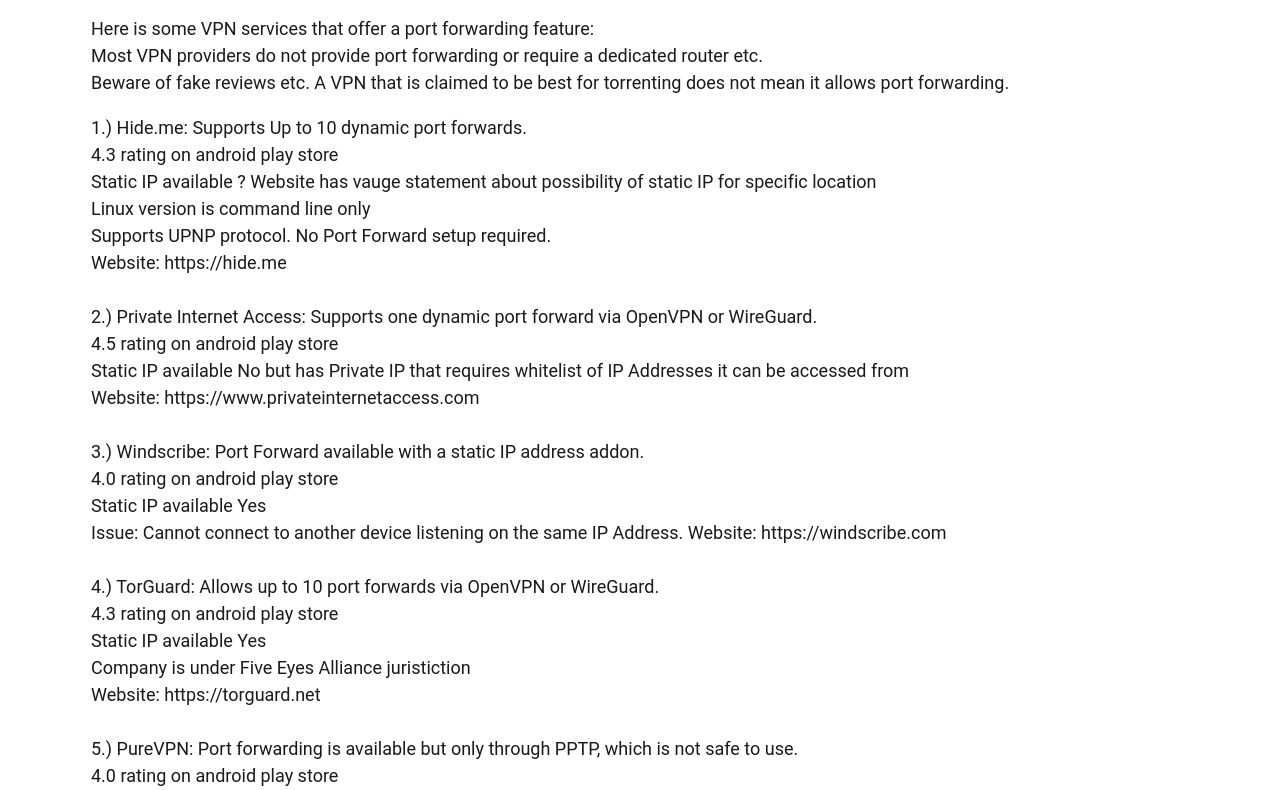
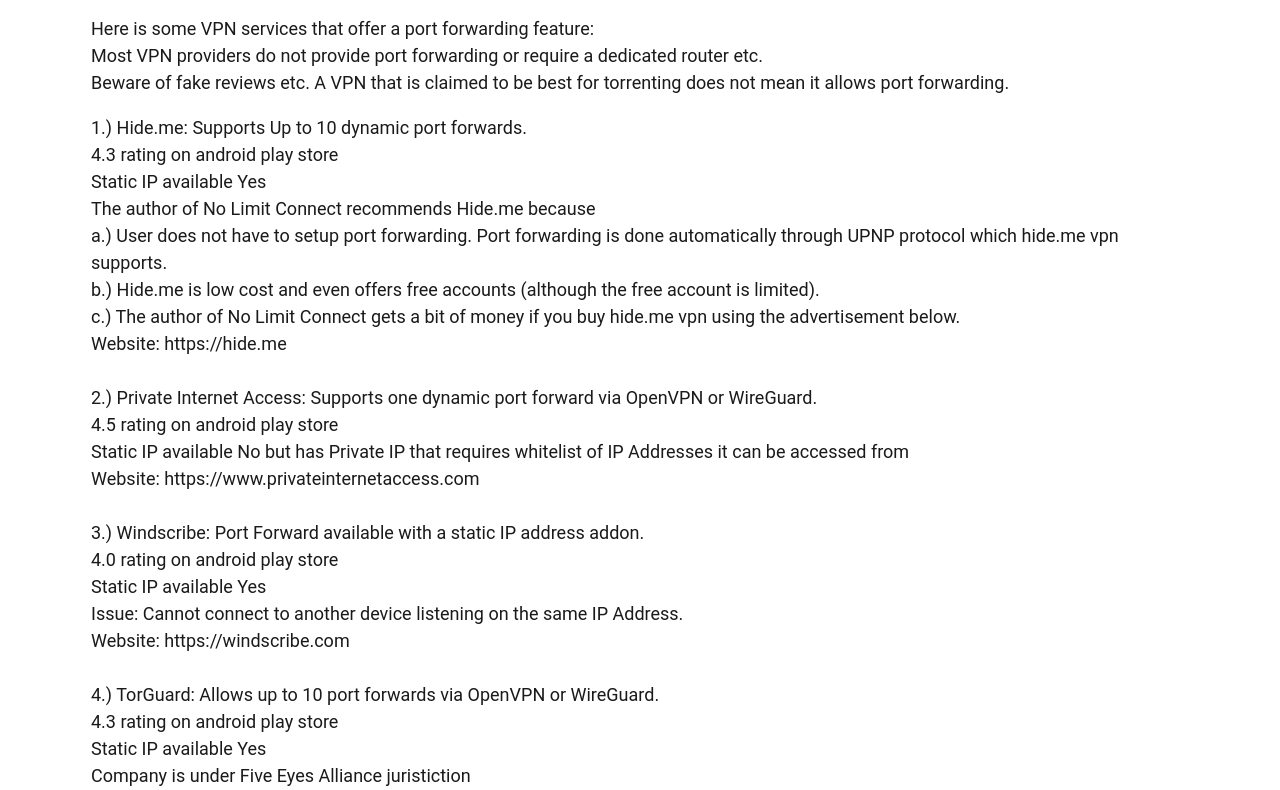
Before and after one commit to brettrjones-github/nlc-nolimitconnect.com, an Eleventy site: page src/nlc/vpns.njk in a window 1280 px wide. Shown: the part 370-1160 px from the top of the page. Built offline with nearby package versions, Linux system fonts and the light colour scheme; Eleventy itself is replaced by a stand-in of ours; files that its build step writes are made by us from their sources.

Commit message:
Modify vpn page to recommend hide.me vpn

```diff
--- a/src/nlc/vpns.njk
+++ b/src/nlc/vpns.njk
@@ -12,7 +12,7 @@
         <p>Use of a VPN is recommended for anyone who uses the internet. In some goverments you are your IP address. No real proof required.<br>
         Port Forwarding is not required for users who will never host anything but it will speed up connections and data transfer between users.<br>
         Port Forwarding or a Open Port is required for uses who host a user provided service.<br>
-        A Open Port and a static IP is required in most cases for uses who host a separate nlc network.</p>
+        A Open Port and a static IP is required in most cases for uses who host a separate No Limit Connect network.</p>
 
         <p>Here is some VPN services that offer a port forwarding feature:<br>
         Most VPN providers do not provide port forwarding or require a dedicated router etc. <br>
@@ -20,10 +20,13 @@
 
         <p>1.) Hide.me: Supports Up to 10 dynamic port forwards.<br>
         4.3 rating on android play store<br>
-        Static IP available ? Website has vauge statement about possibility of static IP for specific location<br>
-        Linux version is command line only<br>
-        Supports UPNP protocol. No Port Forward setup required.<br>
+        Static IP available Yes<br>
+        The author of No Limit Connect recommends Hide.me because<br>
+         a.) User does not have to setup port forwarding. Port forwarding is done automatically through UPNP protocol which hide.me vpn supports.<br>
+         b.) Hide.me is low cost and even offers free accounts (although the free account is limited).<br>
+         c.) The author of No Limit Connect gets a bit of money if you buy hide.me vpn using the advertisement below.<br>
         Website: https://hide.me<br>
+
 
         <br>
         2.)	Private Internet Access: Supports one dynamic port forward via OpenVPN or WireGuard.<br>
@@ -35,7 +38,7 @@
         3.) Windscribe: Port Forward available with a static IP address addon.<br>
         4.0 rating on android play store<br>
         Static IP available Yes<br>
-        Issue: Cannot connect to another device listening on the same IP Address.
+        Issue: Cannot connect to another device listening on the same IP Address.<br>
         Website: https://windscribe.com <br>
 
         <br>
```
